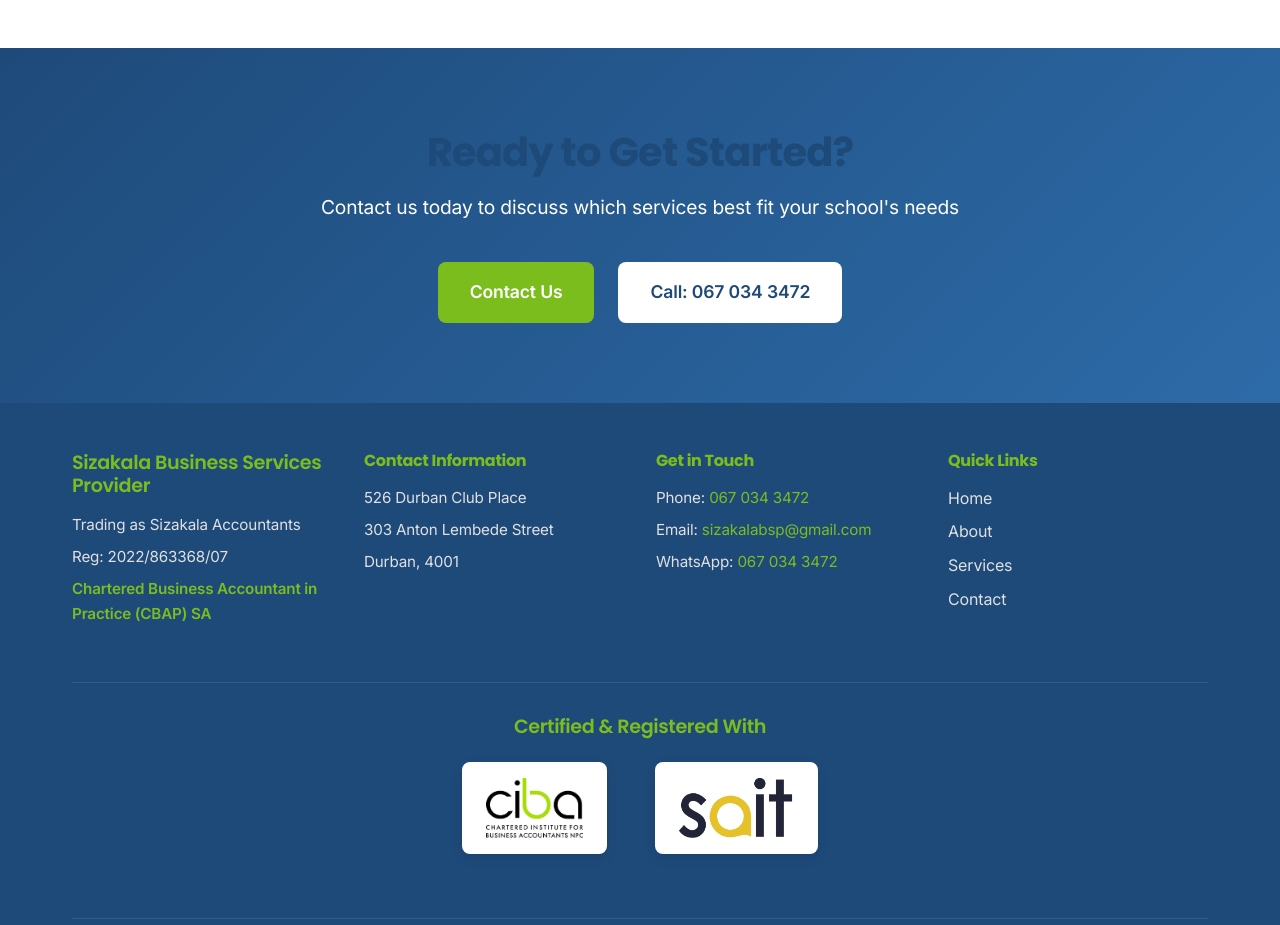
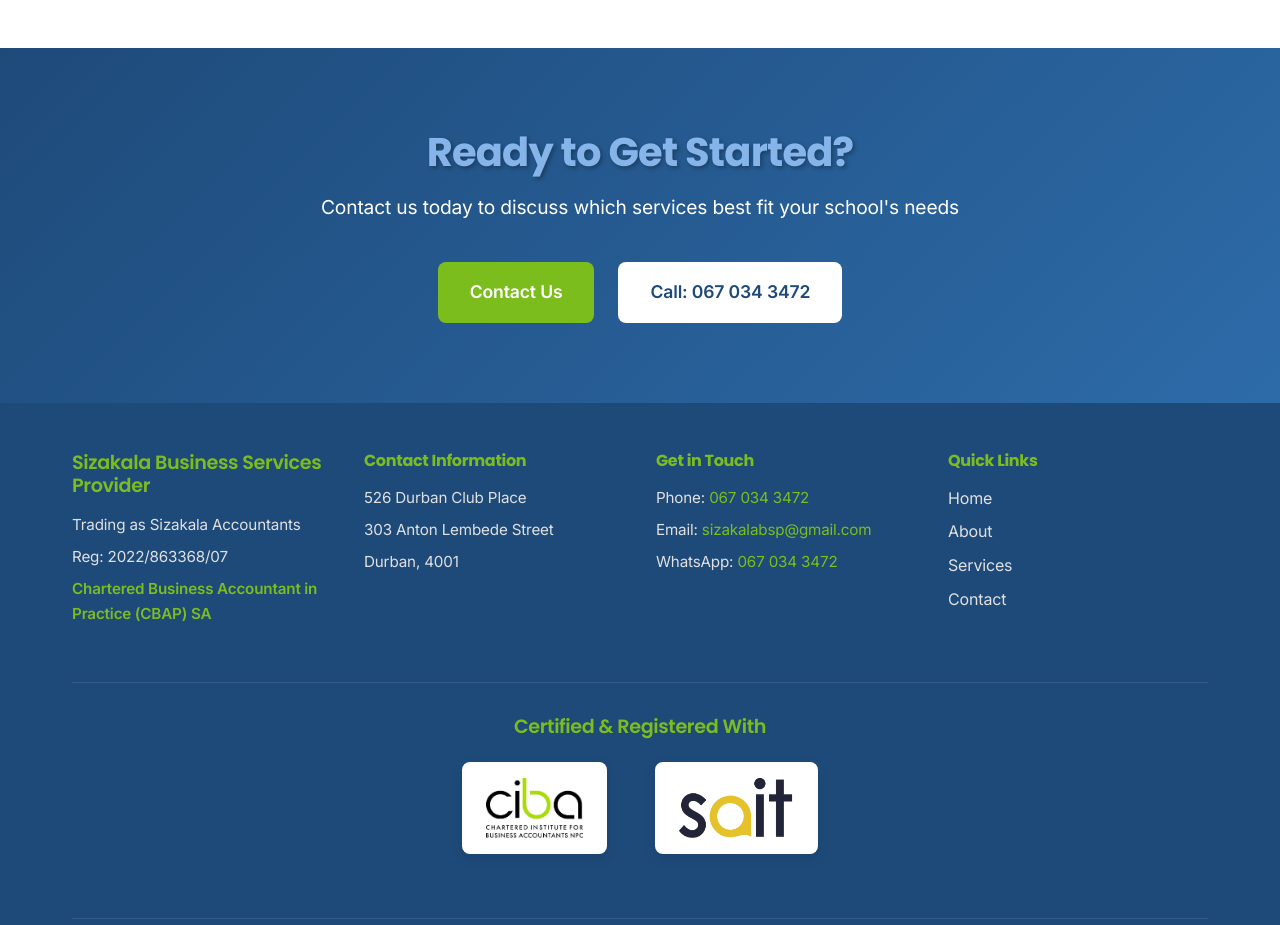
Before and after one commit to Tyrese-Mv/sizakala-accountant-website, a React (Vite) app: page /services in a window 1280 px wide. Shown: the part 8380-9305 px from the top of the page. Built offline with nearby package versions, Linux system fonts and the light colour scheme.

Commit message:
Enhance Services CTA styling by adding text color and shadow for improved visual impact.

```diff
--- a/src/pages/Services.css
+++ b/src/pages/Services.css
@@ -319,6 +319,8 @@
 .services-cta h2 {
   font-size: 2.5rem;
   margin-bottom: 1rem;
+  color: rgba(146, 193, 247, 0.9);
+  text-shadow: 2px 2px 4px rgba(0, 0, 0, 0.3);
 }
 
 .services-cta p {
```
